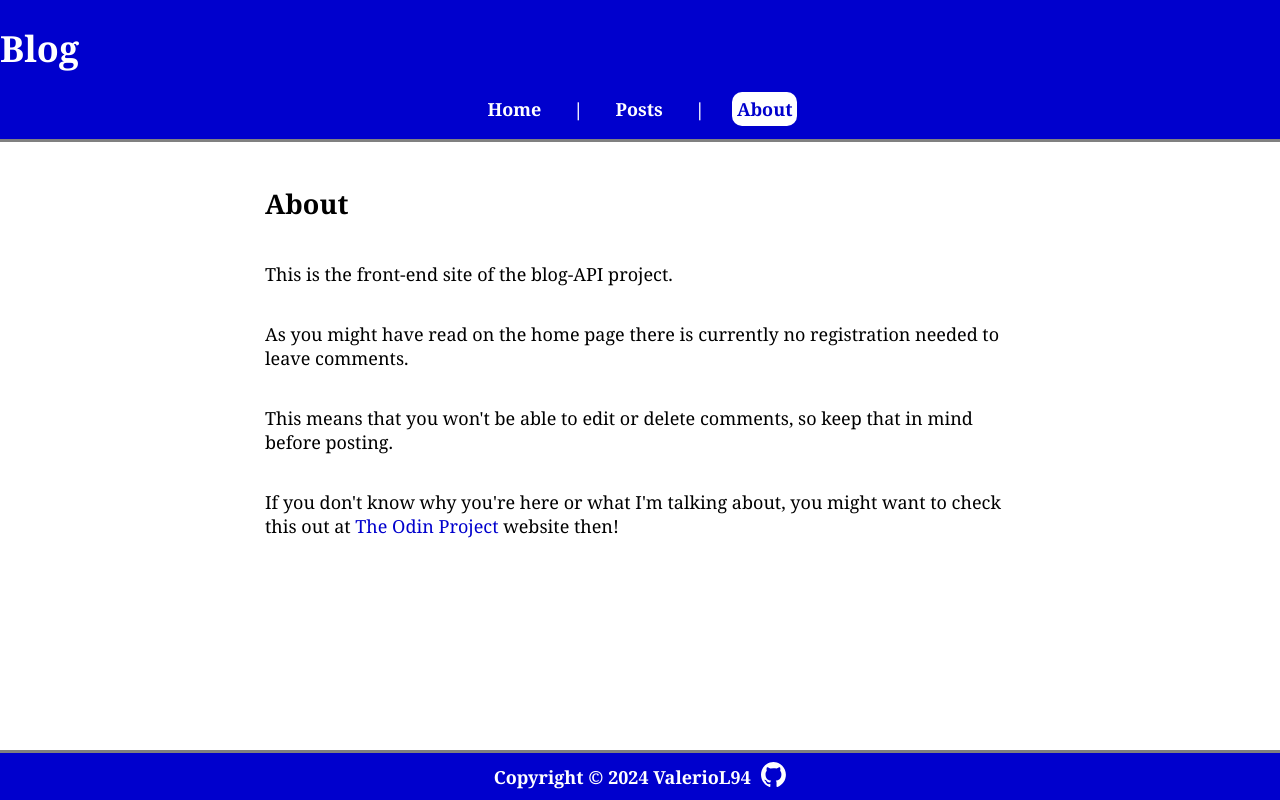
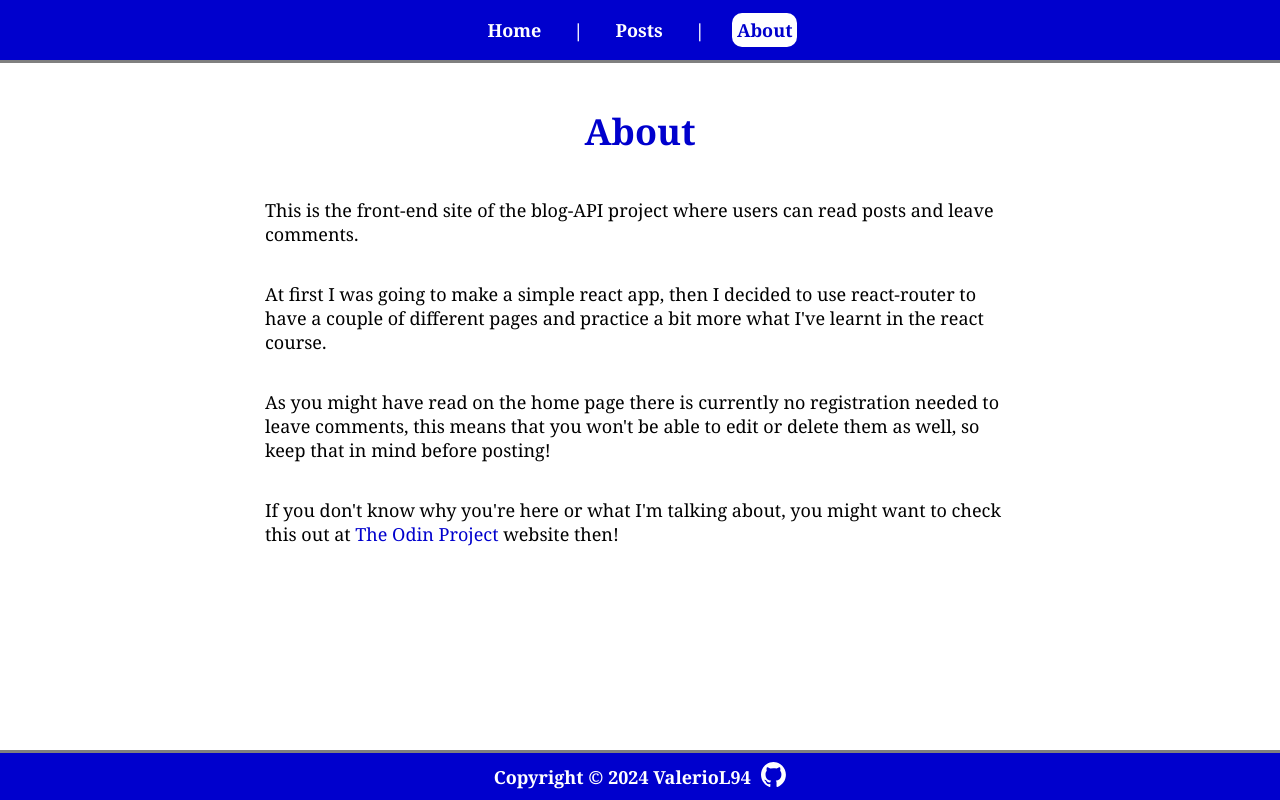
Before and after one commit to ValerioL94/blog-API, a React (Vite) app in the folder frontend-user/: page /about in a window 1280 px wide. Built offline with nearby package versions, Linux system fonts and the light colour scheme.

Commit message:
Update layouts

```diff
--- a/frontend-user/src/routes/About.jsx
+++ b/frontend-user/src/routes/About.jsx
@@ -1,15 +1,21 @@
 export default function About() {
   return (
     <div className="wrapper">
-      <h2>About</h2>
-      <p>This is the front-end site of the blog-API project.</p>
+      <h1>About</h1>
+      <p>
+        This is the front-end site of the blog-API project where users can read
+        posts and leave comments.
+      </p>
+      <p>
+        At first I was going to make a simple react app, then I decided to use
+        react-router to have a couple of different pages and practice a bit more
+        what I&apos;ve learnt in the react course.
+      </p>
       <p>
         As you might have read on the home page there is currently no
-        registration needed to leave comments.
-      </p>
-      <p>
-        This means that you won&apos;t be able to edit or delete comments, so
-        keep that in mind before posting.
+        registration needed to leave comments, this means that you won&apos;t be
+        able to edit or delete them as well, so keep that in mind before
+        posting!
       </p>
       <p>
         If you don&apos;t know why you&apos;re here or what I&apos;m talking
--- a/frontend-user/src/routes/Blog.jsx
+++ b/frontend-user/src/routes/Blog.jsx
@@ -5,16 +5,16 @@ export default function Blog() {
   const { posts } = useLoaderData();
   return (
     <div className="wrapper">
-      <h2>Posts</h2>
+      <h1>Posts</h1>
       <div className="posts-wrapper">
-        {!posts.length && <h3>Fetching posts...</h3>}
+        {!posts.length && <h2>Fetching posts...</h2>}
         {posts.length &&
           posts.map((data) =>
             data.published ? (
               <div key={data._id} className="post-preview">
-                <h3>
+                <h2>
                   <Link to={`${data._id}`}>{data.title}</Link>
-                </h3>
+                </h2>
                 <p>
                   <strong>Author:</strong> {data.author.username}
                 </p>
--- a/frontend-user/src/routes/Home.jsx
+++ b/frontend-user/src/routes/Home.jsx
@@ -1,9 +1,20 @@
 export default function Home() {
   return (
     <div className="wrapper">
-      <h2>Homepage</h2>
-      <p>Welcome! Check out the posts and leave a comment if you like.</p>
-      <p>No registration needed at the moment!</p>
+      <h1>Homepage</h1>
+      <p>
+        Welcome to the homepage! Not much to see here so I put a cute photo
+        below.
+      </p>
+      <p>
+        Anyway, check out the posts and leave a comment if you like. No
+        registration needed at the moment!
+      </p>
+      <img
+        className="home-photo"
+        src="/assets/images/andrew-s-ouo1hbizWwo-unsplash.jpg"
+        alt="a dog and a cat enjoying a sunny day"
+      />
     </div>
   );
 }
--- a/frontend-user/src/routes/Post.jsx
+++ b/frontend-user/src/routes/Post.jsx
@@ -6,7 +6,7 @@ function Post() {
   console.log(post);
   return (
     <div className="wrapper">
-      <h2>{post.title}</h2>
+      <h1>{post.title}</h1>
       <div className="post-fullview">
         <div style={{ display: 'flex', justifyContent: 'space-between' }}>
           <p>
--- a/frontend-user/src/routes/Root.jsx
+++ b/frontend-user/src/routes/Root.jsx
@@ -4,7 +4,6 @@ export default function Root() {
   return (
     <>
       <header>
-        <h1>Blog</h1>
         <nav id="navbar">
           <ul>
             <li>
```
